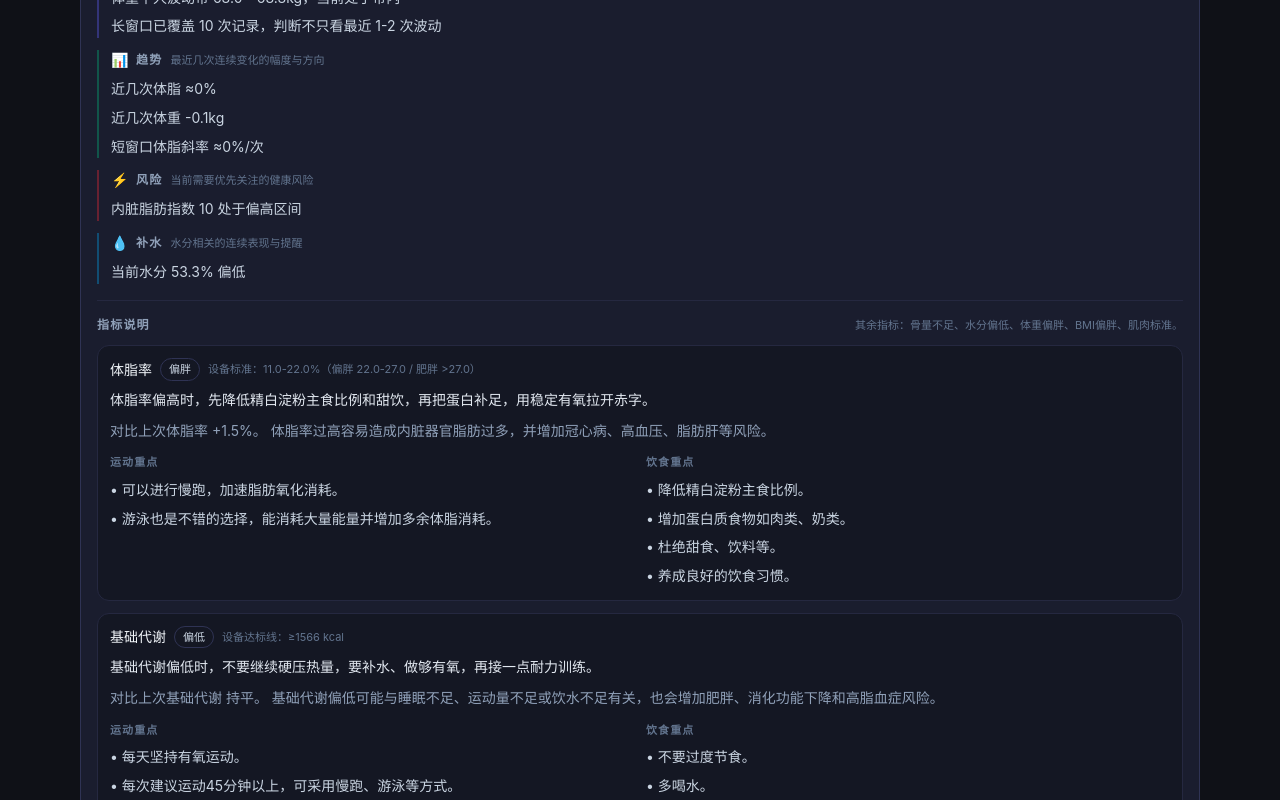
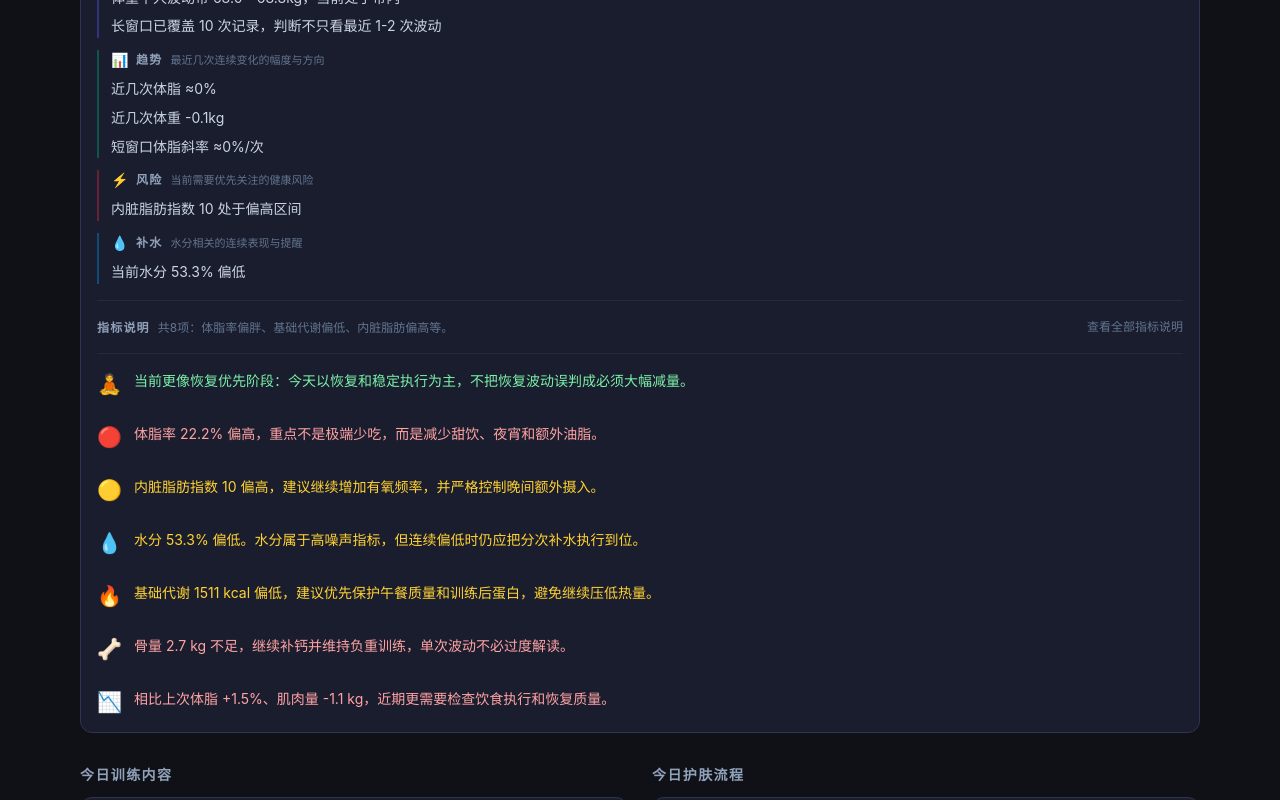
Before and after one commit to hc-xshh/body-dashboard, a React (Vite) app: page / in a window 1280 px wide. Shown: the part 1151-1951 px from the top of the page. Built offline with nearby package versions, Linux system fonts and the light colour scheme.

Commit message:
refactor: collapse metric guidance details

```diff
--- a/src/components/AdvicePanel.jsx
+++ b/src/components/AdvicePanel.jsx
@@ -63,7 +63,7 @@ export default function AdvicePanel({ advice, engine = null, metricInsights = []
   )
 
   const metricInsightPresentation = useMemo(
-    () => getMetricInsightPresentation(metricInsights, { maxDetailed: 3 }),
+    () => getMetricInsightPresentation(metricInsights),
     [metricInsights],
   )
 
@@ -106,46 +106,40 @@ export default function AdvicePanel({ advice, engine = null, metricInsights = []
               )}
             </div>
           )}
-          {!!metricInsightPresentation.detailed.length && (
-            <div className="mt-4 space-y-3 border-t border-dark-700 pt-4">
-              <div className="flex flex-wrap items-center justify-between gap-2">
-                <div className="text-xs font-semibold uppercase tracking-widest text-slate-400">指标说明</div>
-                {metricInsightPresentation.remainingSummary && (
-                  <span className="text-[11px] text-slate-500">{metricInsightPresentation.remainingSummary}</span>
-                )}
-              </div>
-              <div className="space-y-3">
-                {metricInsightPresentation.detailed.map((insight) => (
-                  <div key={insight.key} className="rounded-xl border border-dark-700 bg-dark-900/45 p-3">
+          {!!metricInsightPresentation.items.length && (
+            <details className="mt-4 border-t border-dark-700 pt-4 group">
+              <summary className="flex cursor-pointer list-none items-center justify-between gap-3 text-sm text-slate-300">
+                <span>
+                  <span className="text-xs font-semibold uppercase tracking-widest text-slate-400">指标说明</span>
+                  {metricInsightPresentation.summary && (
+                    <span className="ml-2 text-xs text-slate-500">{metricInsightPresentation.summary}</span>
+                  )}
+                </span>
+                <span className="text-xs text-slate-500 group-open:hidden">查看全部指标说明</span>
+                <span className="hidden text-xs text-slate-500 group-open:inline">收起指标说明</span>
+              </summary>
+              <div className="mt-3 space-y-4 border-l-2 border-dark-700 pl-3">
+                {metricInsightPresentation.items.map((insight) => (
+                  <div key={insight.key} className="space-y-2">
                     <div className="flex flex-wrap items-center gap-2">
                       <span className="text-sm font-medium text-slate-100">{insight.label}</span>
-                      <span className="rounded-full border border-dark-600 bg-dark-950/70 px-2 py-0.5 text-[11px] text-slate-300">{insight.statusLabel}</span>
+                      <span className="text-xs text-slate-400">{insight.statusLabel}</span>
                       {insight.rangeText && <span className="text-[11px] text-slate-500">{insight.rangeText}</span>}
                     </div>
-                    <p className="mt-2 text-sm leading-relaxed text-slate-200">{insight.summary}</p>
-                    <p className="mt-2 text-sm leading-relaxed text-slate-400">{insight.analysis}</p>
-                    <div className="mt-3 grid gap-3 sm:grid-cols-2">
-                      <div>
-                        <div className="text-[11px] font-semibold uppercase tracking-widest text-slate-500">运动重点</div>
-                        <ul className="mt-2 space-y-1.5 text-sm leading-relaxed text-slate-300">
-                          {insight.movementAdvice.map((item) => (
-                            <li key={item}>• {item}</li>
-                          ))}
-                        </ul>
-                      </div>
-                      <div>
-                        <div className="text-[11px] font-semibold uppercase tracking-widest text-slate-500">饮食重点</div>
-                        <ul className="mt-2 space-y-1.5 text-sm leading-relaxed text-slate-300">
-                          {insight.dietAdvice.map((item) => (
-                            <li key={item}>• {item}</li>
-                          ))}
-                        </ul>
-                      </div>
-                    </div>
+                    <p className="text-sm leading-relaxed text-slate-300">{insight.summary}</p>
+                    <p className="text-sm leading-relaxed text-slate-400">{insight.analysis}</p>
+                    <p className="text-sm leading-relaxed text-slate-400">
+                      <span className="text-slate-300">运动重点：</span>
+                      {insight.movementAdvice.join('；')}
+                    </p>
+                    <p className="text-sm leading-relaxed text-slate-400">
+                      <span className="text-slate-300">饮食重点：</span>
+                      {insight.dietAdvice.join('；')}
+                    </p>
                   </div>
                 ))}
               </div>
-            </div>
+            </details>
           )}
         </div>
       )}
--- a/src/utils/metricGuidance.js
+++ b/src/utils/metricGuidance.js
@@ -420,15 +420,15 @@ function formatInsightTag(insight) {
 }
 
 export function getMetricInsightPresentation(insights = [], options = {}) {
-  const { maxDetailed = 3 } = options
-  const sorted = [...insights].sort((a, b) => getInsightPriority(b) - getInsightPriority(a))
-  const detailed = sorted.slice(0, maxDetailed)
-  const remaining = sorted.slice(maxDetailed)
+  const { maxSummary = 3 } = options
+  const items = [...insights].sort((a, b) => getInsightPriority(b) - getInsightPriority(a))
+  const summaryItems = items.slice(0, maxSummary)
 
   return {
-    detailed,
-    remaining,
-    remainingSummary: remaining.length ? `其余指标：${remaining.map(formatInsightTag).join('、')}。` : null,
+    items,
+    summary: items.length
+      ? `共${items.length}项：${summaryItems.map(formatInsightTag).join('、')}${items.length > summaryItems.length ? '等' : ''}。`
+      : null,
   }
 }
 
```
Also changed, not shown: 2 other files (tests, documents, lock files or other folders).
